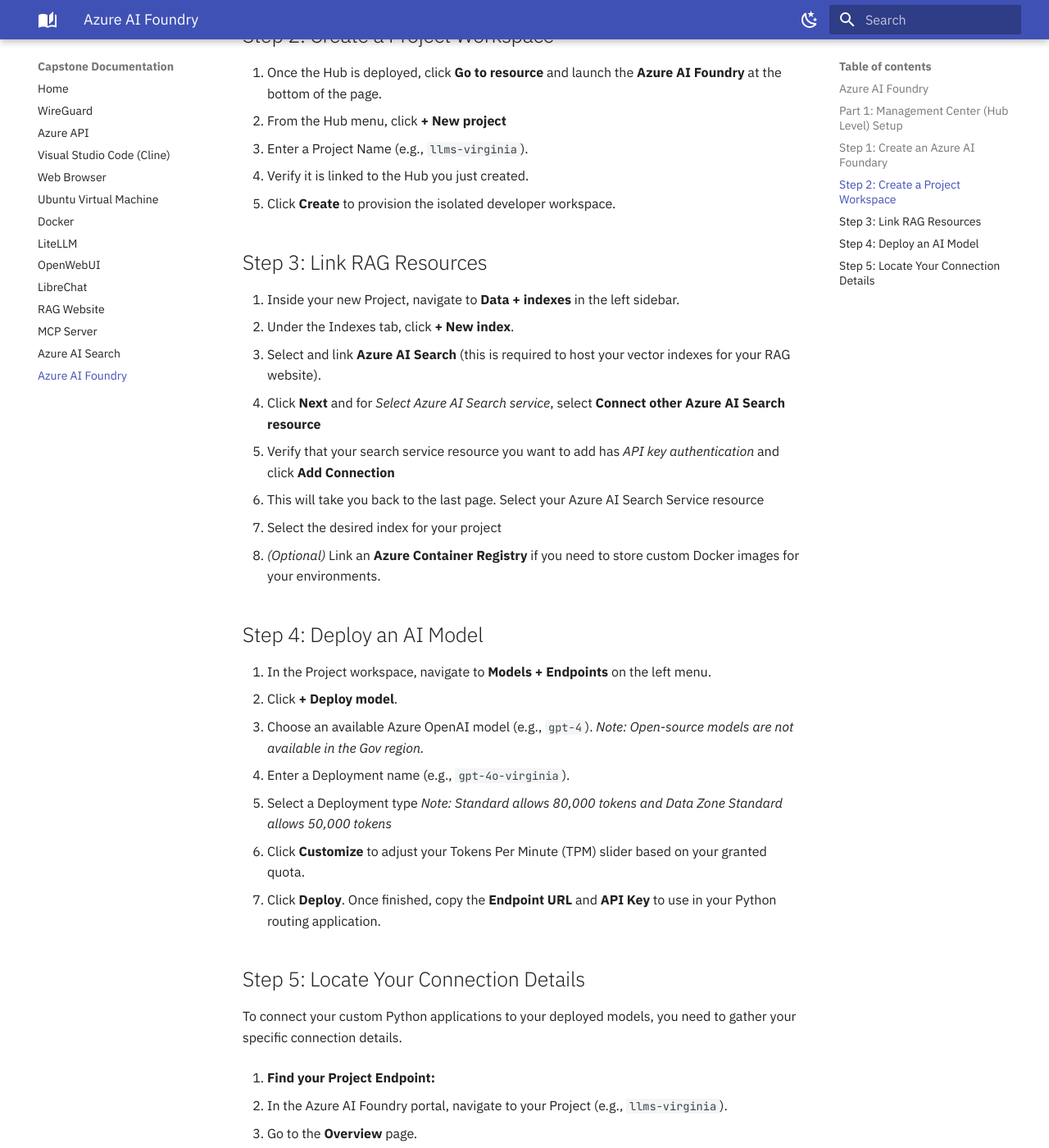
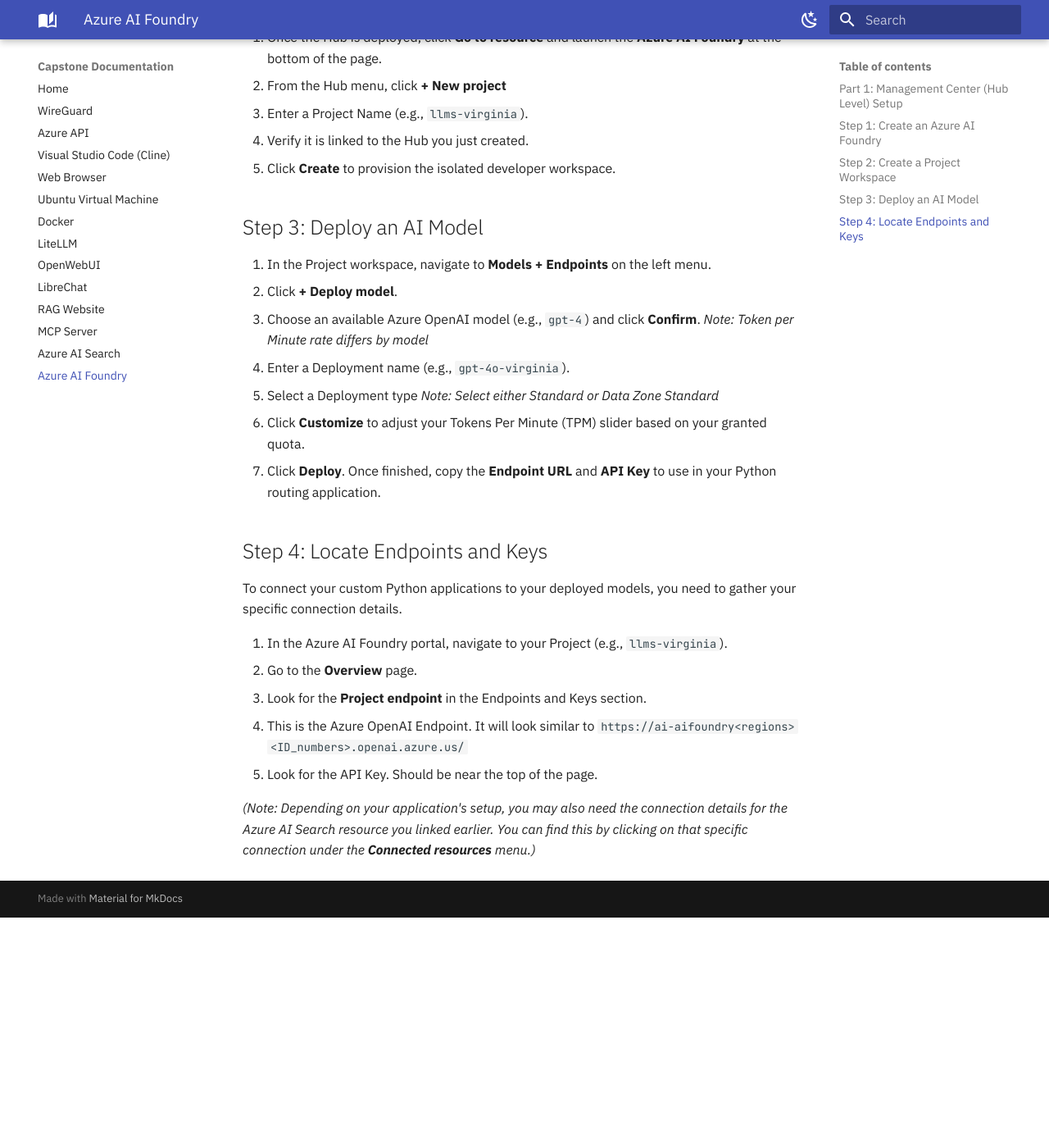
Before and after one commit to Zabuddia/capstone-documentation, an MkDocs documentation site: the page built from docs/azure-ai-foundry.md, in a window 1280 px wide and 1400 px high, scrolled down 1263 px. Shown: the whole window at 82% size. Built offline with MkDocs 1.6.1 and Material for MkDocs 9.7.7, drawn with Linux system fonts in a browser that asks for light colours; after the commit the page ends 2382 px from its top, so only the background shows below that; some of the changed text lies outside the part shown.

Commit message:
Fixed VM and Foundry

```diff
--- a/docs/azure-ai-foundry.md
+++ b/docs/azure-ai-foundry.md
@@ -1,4 +1,4 @@
-## Azure AI Foundry
+# Azure AI Foundry
 
 **Purpose:**
 
@@ -11,25 +11,26 @@
 ## Part 1: Management Center (Hub Level) Setup
 The Management Center is the administrative control plane used for governance, security, and capacity planning.
 
-## Step 1: Create an Azure AI Foundary
+## Step 1: Create an Azure AI Foundry
 
-1. Search for `Azure AI Foundary` in the search bar at the top of the portal
+1. Search for `Azure AI Foundry` in the search bar at the top of the portal
 2. Click **+ Create** and select **Hub**
 3. Basics Tab
 
     - Select a resource group
     - Ensure the Region is USGov Virginia
-    - SelectAI services to include in the Hub
+    - Create a Name for the Hub
+    - Create a new AI service to include in the Hub
 
 4. Storage Tab
 
-  * Select a storage account. You can create a new storage resource or select one that was already made
-  * Credential store - select Azure Key Vault and create a new Key vault.
-  * Application Insights: This is required for logging and monitoring. Click **Create new** to provision a dedicated instance for this Hub.
-  * Container registry - *(Optional)* Select your existing Container Registry only if you plan to use custom Docker environments. Otherwise, you can leave this as **None**.
+      * Select a storage account. You can create a new storage resource or select one that was already made
+      * Credential store - select Azure Key Vault and create a new Key vault.
+      * Application Insights: This is required for logging and monitoring. Click **Create new** to provision a dedicated instance for this Hub.
+      * Container registry - leave this as **None**.
 
 5. Inbound Access Tab - Select **All networks**
-6. Outbound Access Select **Public**
+6. Outbound Access - Select **Public**
 7. Encryption Tab - Leave as default (Microsoft-managed keys) unless your agency requires a Customer-managed key.
 8. Review + Create - Review your configurations and click **Create** to provision the Hub.
 
@@ -41,42 +42,24 @@
 4. Verify it is linked to the Hub you just created.
 5. Click **Create** to provision the isolated developer workspace.
 
-## Step 3: Link RAG Resources
-
-1. Inside your new Project, navigate to **Data + indexes** in the left sidebar.
-2. Under the Indexes tab, click **+ New index**.
-3. Select and link **Azure AI Search** (this is required to host your vector indexes for your RAG website).
-4. Click **Next** and for *Select Azure AI Search service*, select **Connect other Azure AI Search resource**
-5. Verify that your search service resource you want to add has *API key authentication* and click **Add Connection**
-6. This will take you back to the last page. Select your Azure AI Search Service resource
-7. Select the desired index for your project
-8. *(Optional)* Link an **Azure Container Registry** if you need to store custom Docker images for your environments.
-
-## Step 4: Deploy an AI Model
+## Step 3: Deploy an AI Model
 
 1. In the Project workspace, navigate to **Models + Endpoints** on the left menu.
 2. Click **+ Deploy model**.
-3. Choose an available Azure OpenAI model (e.g., `gpt-4`). *Note: Open-source models are not available in the Gov region.*
+3. Choose an available Azure OpenAI model (e.g., `gpt-4`) and click **Confirm**. *Note: Token per Minute rate differs by model*
 4. Enter a Deployment name (e.g., `gpt-4o-virginia`).
-5. Select a Deployment type *Note: Standard allows 80,000 tokens and Data Zone Standard allows 50,000 tokens*
+5. Select a Deployment type *Note: Select either Standard or Data Zone Standard*
 5. Click **Customize** to adjust your Tokens Per Minute (TPM) slider based on your granted quota.
 6. Click **Deploy**. Once finished, copy the **Endpoint URL** and **API Key** to use in your Python routing application.
 
-## Step 5: Locate Your Connection Details
+## Step 4: Locate Endpoints and Keys
 
 To connect your custom Python applications to your deployed models, you need to gather your specific connection details.
 
-1. **Find your Project Endpoint:**
-
-   * In the Azure AI Foundry portal, navigate to your Project (e.g., `llms-virginia`).
-   * Go to the **Overview** page.
-   * Look for the **Project endpoint** (or Project connection string) in the Project details section. It will look similar to `https://<your-project-name>.<region>.inference.ai.azure.com` or `https://<resource>.services.ai.azure.com/api/projects/<project-name>`.
-   * Copy this value; it is required to initialize the `AIProjectClient` in your Python code.
-
-2. **Find your Model Endpoint and API Keys:**
-
-   * In your Project workspace, navigate to **Models + endpoints** on the left menu.
-   * Select the deployment you just created (e.g., `gpt-4o-virginia`).
-   * Here you will find the specific **Endpoint Target URL** (ending in `.azure.us` for the Gov cloud) and the **API Key** required to authenticate your API calls.
+   1. In the Azure AI Foundry portal, navigate to your Project (e.g., `llms-virginia`).
+   2. Go to the **Overview** page.
+   3. Look for the **Project endpoint** in the Endpoints and Keys section.
+   4. This is the Azure OpenAI Endpoint. It will look similar to `https://ai-aifoundry<regions><ID_numbers>.openai.azure.us/`
+   5. Look for the API Key. Should be near the top of the page.
 
 *(Note: Depending on your application's setup, you may also need the connection details for the Azure AI Search resource you linked earlier. You can find this by clicking on that specific connection under the **Connected resources** menu.)*
```
Also changed, not shown: docs/ubuntu-virtual-machine.md (+11 -5 lines).
